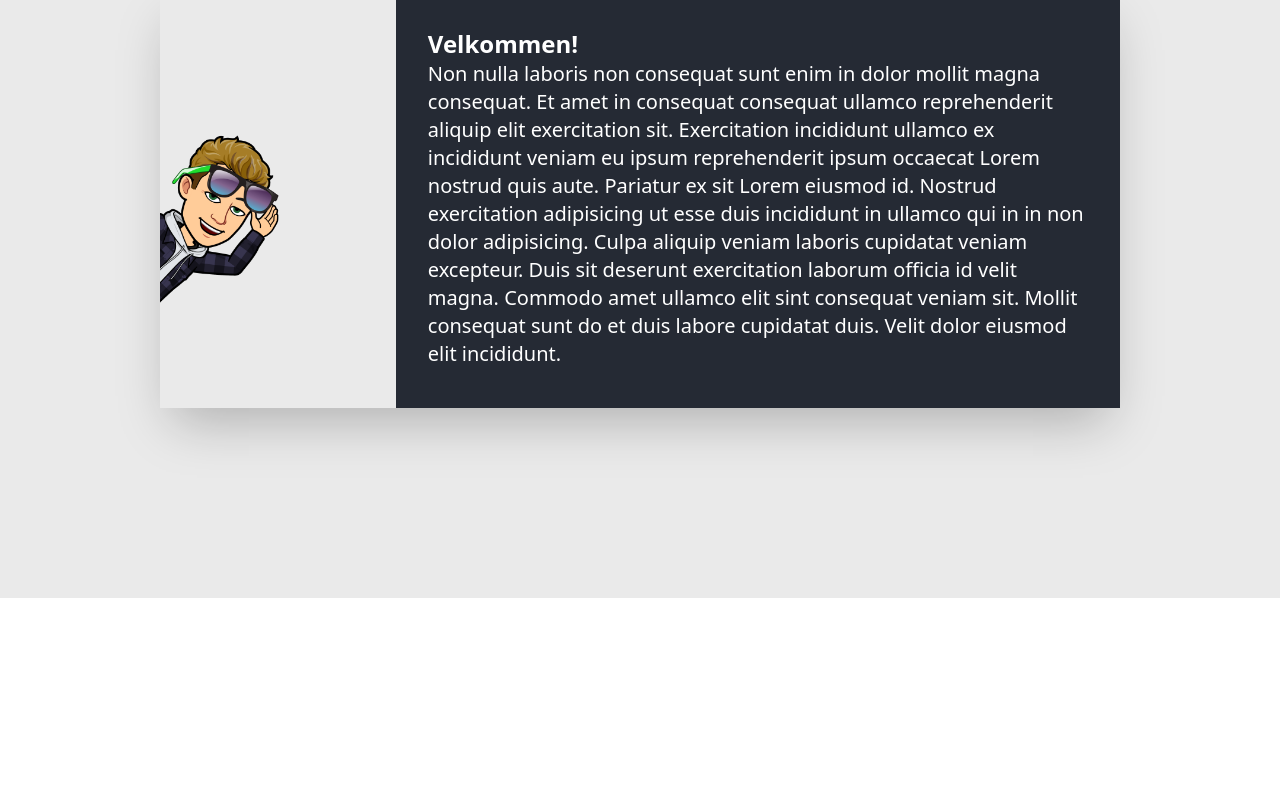
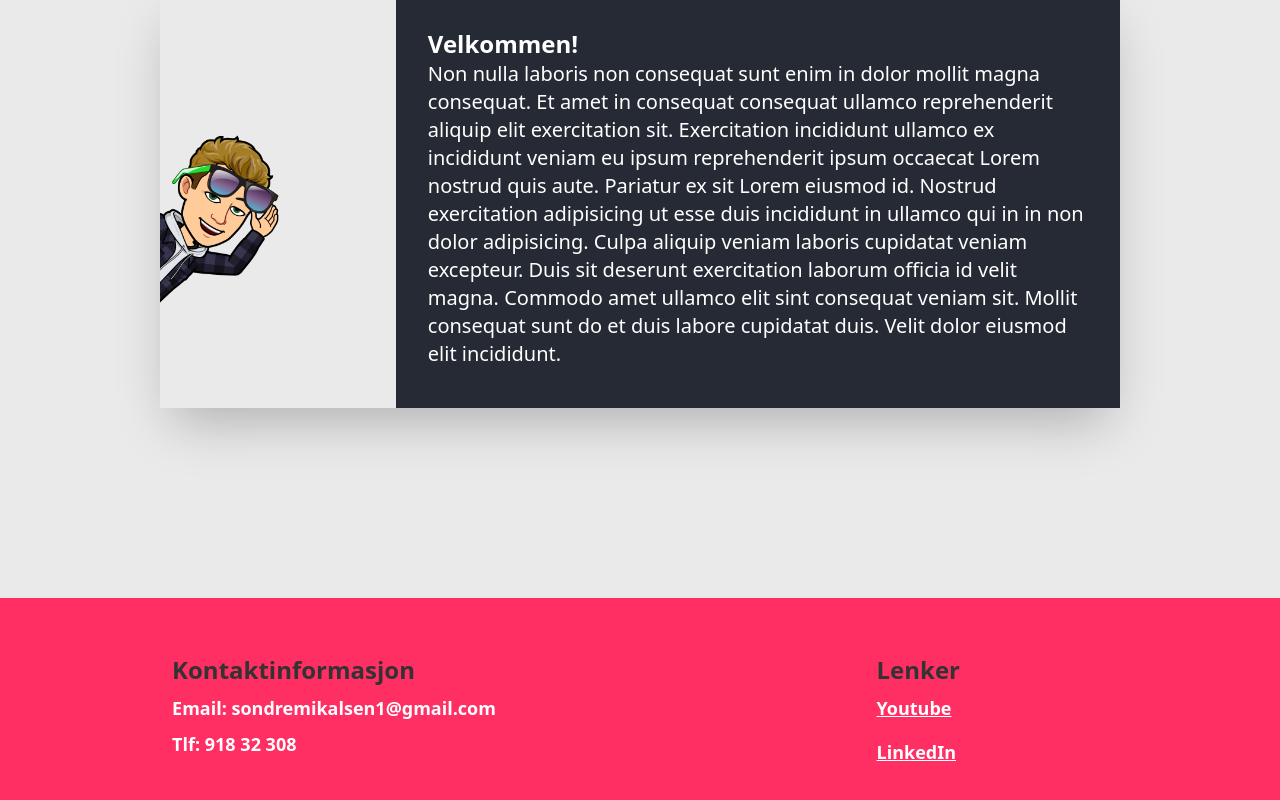
Before and after one commit to SSchirm1/SSchirm1.github.io, a Next.js app: page / in a window 1280 px wide. Shown: the part 2770-3570 px from the top of the page. Before the commit the page ends 3368 px from the top, so only its background shows below. Built offline with nearby package versions, Linux system fonts and the light colour scheme.

Commit message:
added footer

```diff
--- /dev/null
+++ b/components/Footer.js
@@ -0,0 +1,36 @@
+import React from "react";
+
+function Footer() {
+  return (
+    <footer className="h-80 sm:h-64 bg-red text-white text-xl font-semibold p-4 md:p-10 m-auto">
+      <div className="grid sm:grid-cols-2 gap-4 sm:gap-10  font-mono sm:font-sans">
+        <div className="pl-2 my-4 sm:mx-auto">
+          <h2 className="text-xl md:text-2xl text-black">Kontaktinformasjon</h2>
+          <ul>
+            <li className="text-base md:text-lg my-2">
+              Email: sondremikalsen1@gmail.com
+            </li>
+            <li className="text-base md:text-lg my-2">Tlf: 918 32 308</li>
+          </ul>
+        </div>
+        <div className="pl-2 my-4 sm:mx-auto">
+          <h2 className="text-xl md:text-2xl text-black">Lenker</h2>
+          <ul className="underline flex flex-row sm:flex-col">
+            <li className="text-base md:text-lg my-2 pr-20">
+              <a href="https://www.youtube.com/channel/UCZa77UBWvw2DgOupfXjjgFQ">
+                Youtube
+              </a>
+            </li>
+            <li className="text-base md:text-lg my-2">
+              <a href="https://www.linkedin.com/in/sondre-schirmer-mikalsen-54b4441b7/">
+                LinkedIn
+              </a>
+            </li>
+          </ul>
+        </div>
+      </div>
+    </footer>
+  );
+}
+
+export default Footer;
--- a/components/Navbar.js
+++ b/components/Navbar.js
@@ -1,15 +1,26 @@
 import React from "react";
+import { useState } from "react";
 
 function Navbar() {
+  const [menuState, setMenuState] = useState(false);
+
+  function handleMenuClick() {
+    setMenuState((menuState) => !menuState);
+    console.log(menuState);
+  }
+
   return (
     <nav className="flex items-center justify-between flex-wrap bg-teal-500 p-6">
       <div className="flex items-center flex-shrink-0 text-white mr-6">
         <a className="font-semibold text-2xl tracking-tight" href="/">
-          &lt;Sondre/&gt;
+          &lt;Sondre/&gt; {menuState}
         </a>
       </div>
       <div className="block lg:hidden">
-        <button className="flex items-center px-3 py-2 border rounded text-teal-200 border-teal-400 hover:text-white hover:border-white">
+        <button
+          onClick={handleMenuClick}
+          className="flex items-center px-3 py-2 border rounded text-teal-200 border-teal-400 hover:text-white hover:border-white"
+        >
           <svg
             className="fill-current h-3 w-3"
             viewBox="0 0 20 20"
--- a/pages/_app.js
+++ b/pages/_app.js
@@ -1,11 +1,13 @@
 import "../styles/globals.css";
 import Navbar from "../components/Navbar";
+import Footer from "../components/Footer";
 
 function MyApp({ Component, pageProps }) {
   return (
     <div className="bg-dark">
       <Navbar />
       <Component {...pageProps} />
+      <Footer />
     </div>
   );
 }
--- a/pages/index.js
+++ b/pages/index.js
@@ -18,7 +18,7 @@ export default function Home() {
             Sondre Schirmer-Mikalsen
           </p>
         </div>
-        <div className="top-0 flex flex-col items-center justify-center object-fit text-dark h-80 md:hidden">
+        <div className="top-0 flex flex-col items-center justify-center object-fit text-dark h-80 sm:hidden">
           <TextImage bg="white" image={apple} />
         </div>
 
```
